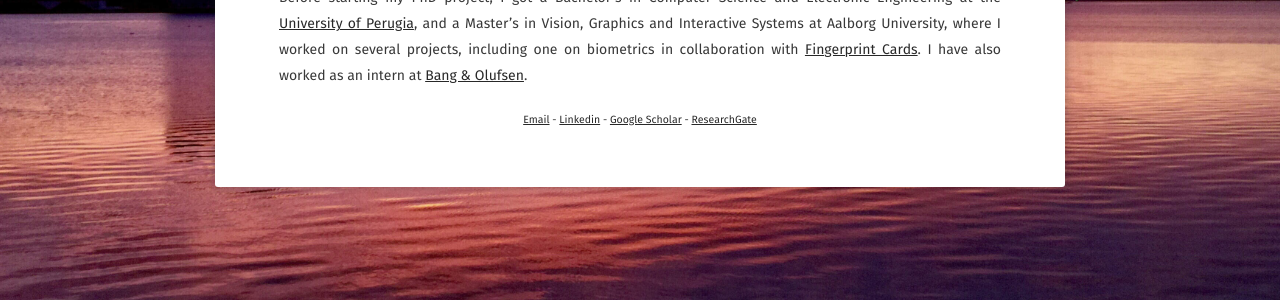
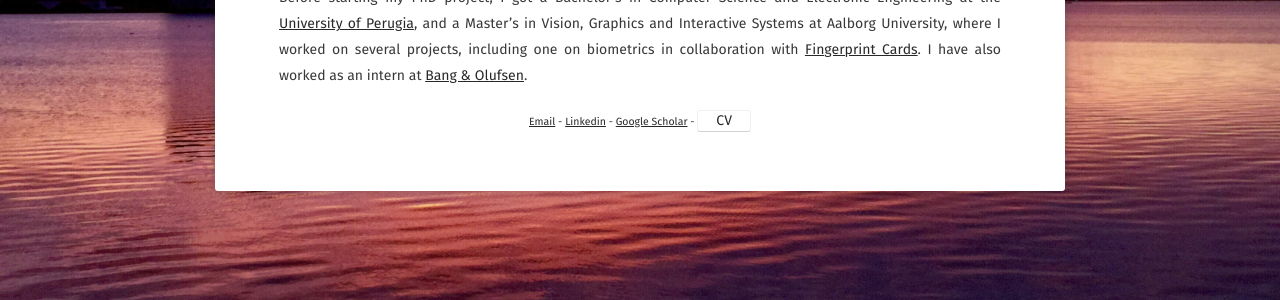
Before and after one commit to danmic/danmic.github.io, a Jekyll site: the page built from about/index.md, in a window 1280 px wide. Shown: the part 540-840 px from the top of the page. Built offline with Jekyll 4.4.1, drawn with Linux system fonts in a browser that asks for light colours; some web fonts are replaced.

Commit message:
Update index.md

```diff
--- a/about/index.md
+++ b/about/index.md
@@ -17,4 +17,4 @@
 
 
 
-<p style="text-align: center"> <sub> <a href="mailto:danmi@es.aau.dk">Email</a> - <a href="https://www.linkedin.com/in/danielmichelsanti/Linkedin">Linkedin</a> - <a href="https://scholar.google.com/citations?user=Rk4O2mEAAAAJ">Google Scholar</a> - <a href="https://www.researchgate.net/profile/Daniel_Michelsanti">ResearchGate</a><!-- - <a href="https://github.com/danmic">GitHub</a> - <a href="https://twitter.com/998match">Twitter</a> --></sub> </p>
+<p style="text-align: center"> <sub> <a href="mailto:danmi@es.aau.dk">Email</a> - <a href="https://www.linkedin.com/in/danielmichelsanti/Linkedin">Linkedin</a> - <a href="https://scholar.google.com/citations?user=Rk4O2mEAAAAJ">Google Scholar</a> - <a class="btn zombtn" href="{{ site.url }}/assets/img/MiDa_cv.pdf" target="_blank" rel="noopener noreferrer">CV</a><!-- - <a href="https://www.researchgate.net/profile/Daniel_Michelsanti">CV</a> - <a href="https://github.com/danmic">GitHub</a> - <a href="https://twitter.com/998match">Twitter</a> --></sub> </p>
```
